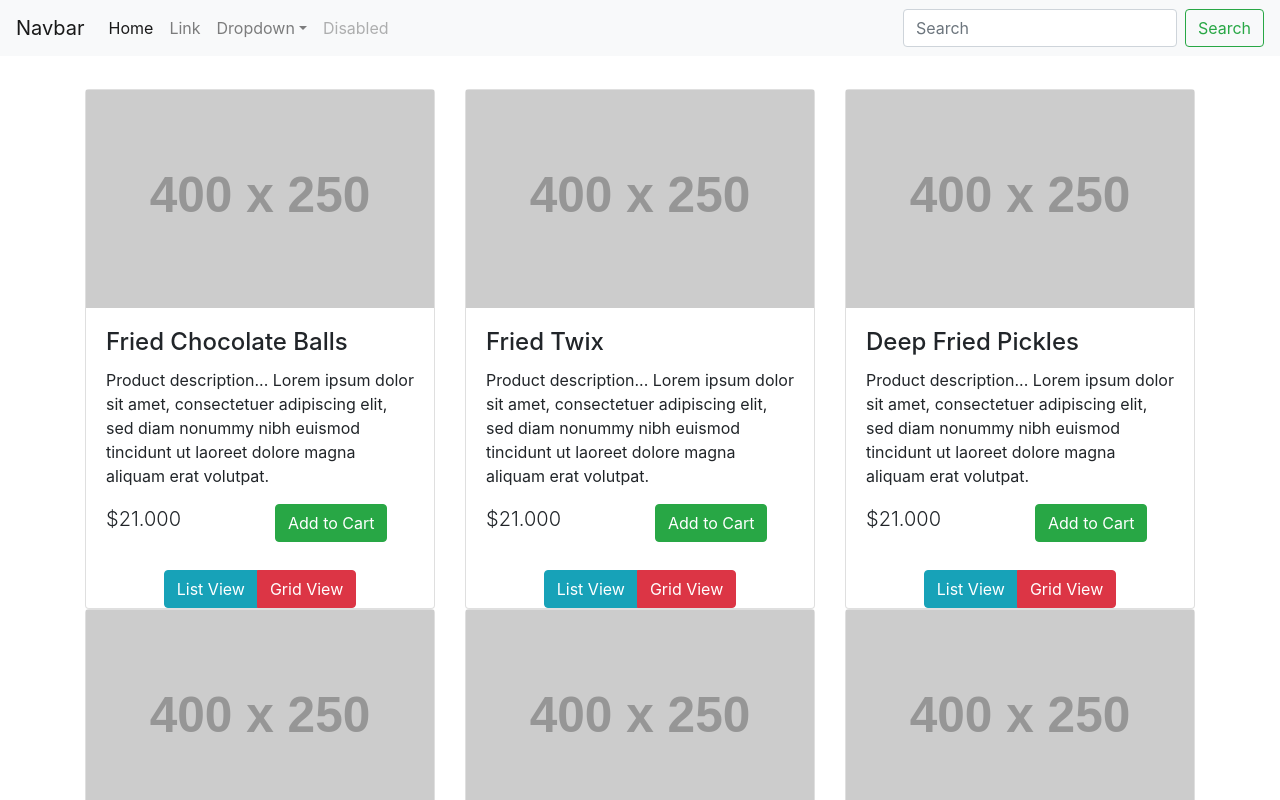
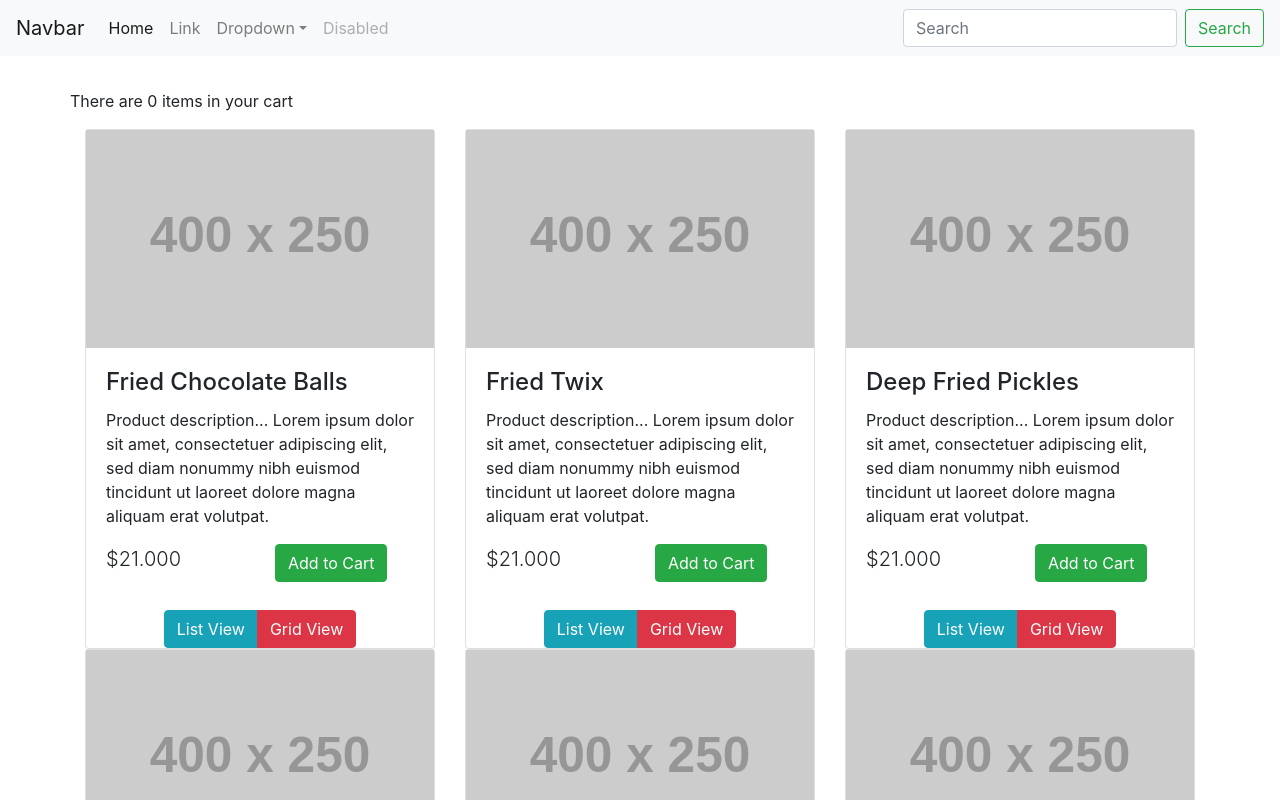
Before and after one commit to LMGrzesiek/productstore, a React (Create React App) app: page / in a window 1280 px wide. Shown: the top 800 px of the page. Built offline with nearby package versions, Linux system fonts and the light colour scheme.

Commit message:
Added a rough cart tally at top of page

```diff
--- a/src/App.js
+++ b/src/App.js
@@ -4,6 +4,20 @@ import Product from "./Product";
 import NavBar from "./NavBar";
 
 class App extends Component {
+  constructor() {
+    super();
+
+    this.state = {
+      cart: []
+    };
+  }
+
+  addToCart = product => {
+    this.setState(state => {
+      return { cart: this.state.cart.concat([product]) };
+    });
+  };
+
   render() {
     return (
       <div>
@@ -11,6 +25,12 @@ class App extends Component {
         <div className="container">
           <div className="row">
             <div className="col-12 my-3" />
+            <p>There are {this.state.cart.length} items in your cart</p>
+            <ul>
+              {this.state.cart.map(e => (
+                <li>{e}</li>
+              ))}
+            </ul>{" "}
           </div>
           <div id="products" className="row view-group">
             {[
@@ -21,7 +41,7 @@ class App extends Component {
               "Fried Butter",
               "Fried Oreos"
             ].map(e => (
-              <Product e={e} />
+              <Product e={e} addToCart={this.addToCart} />
             ))}
           </div>
         </div>
--- a/src/Product.js
+++ b/src/Product.js
@@ -2,7 +2,7 @@ import React, { Component } from "react";
 
 class Product extends Component {
   addToCartOnClick = () => {
-    console.log("Add to Cart Clicked for " + this.props.e);
+    this.props.addToCart(this.props.e);
   };
 
   render() {
```
